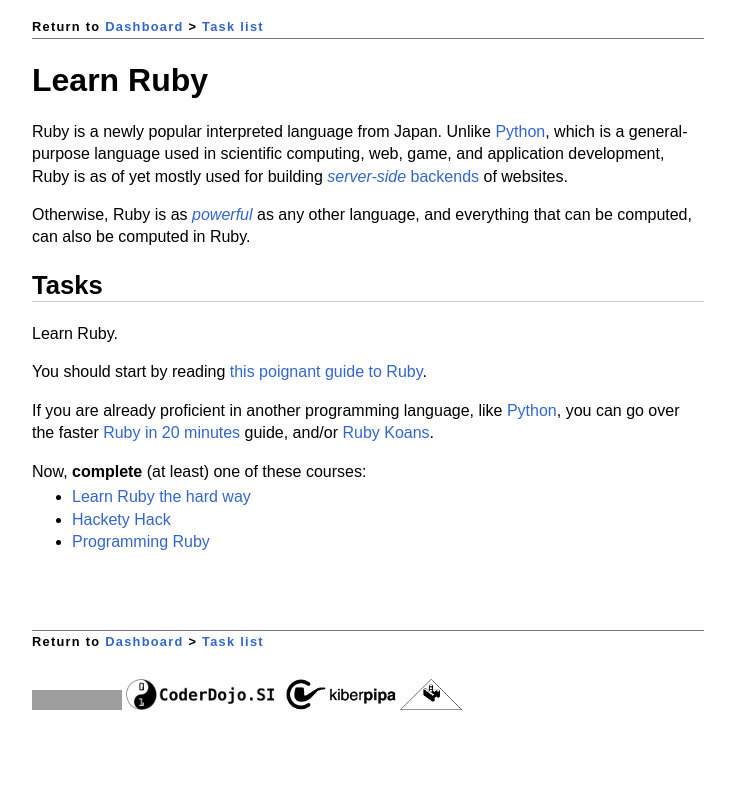
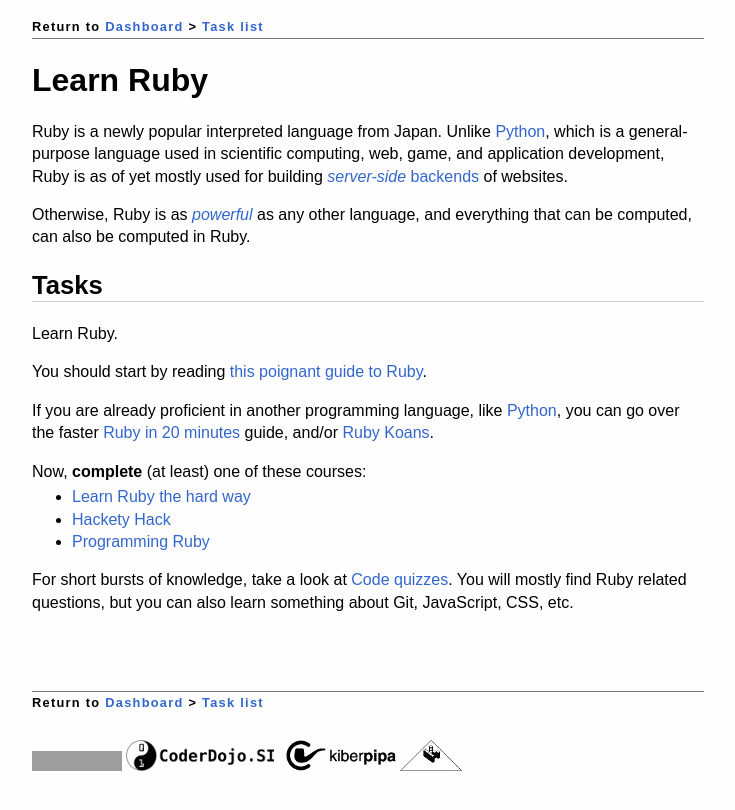
Before and after one commit to CoderDojoSI/course, a Jekyll site: the page built from tasks/ruby.md, in a window 1280 px wide. Shown: the top 810 px of the page, without its empty margins (272-1007 px from the left). Built offline with Jekyll 4.4.1, drawn with Linux system fonts in a browser that asks for light colours; nearby versions of some CDN libraries; Markdown is read by kramdown in place of the engine named in the settings; grey boxes are pictures that could not be loaded.

Commit message:
Add Code quizzes

```diff
--- a/tasks/ruby.md
+++ b/tasks/ruby.md
@@ -28,3 +28,6 @@ Now, **complete** (at least) one of these courses:
 * [Learn Ruby the hard way](http://ruby.learncodethehardway.org/book/)
 * [Hackety Hack](http://hackety.com/)
 * [Programming Ruby](http://www.ruby-doc.org/docs/ProgrammingRuby/)
+
+For short bursts of knowledge, take a look at [Code quizzes](http://www.codequizzes.com/).
+You will mostly find Ruby related questions, but you can also learn something about Git, JavaScript, CSS, etc.
```
